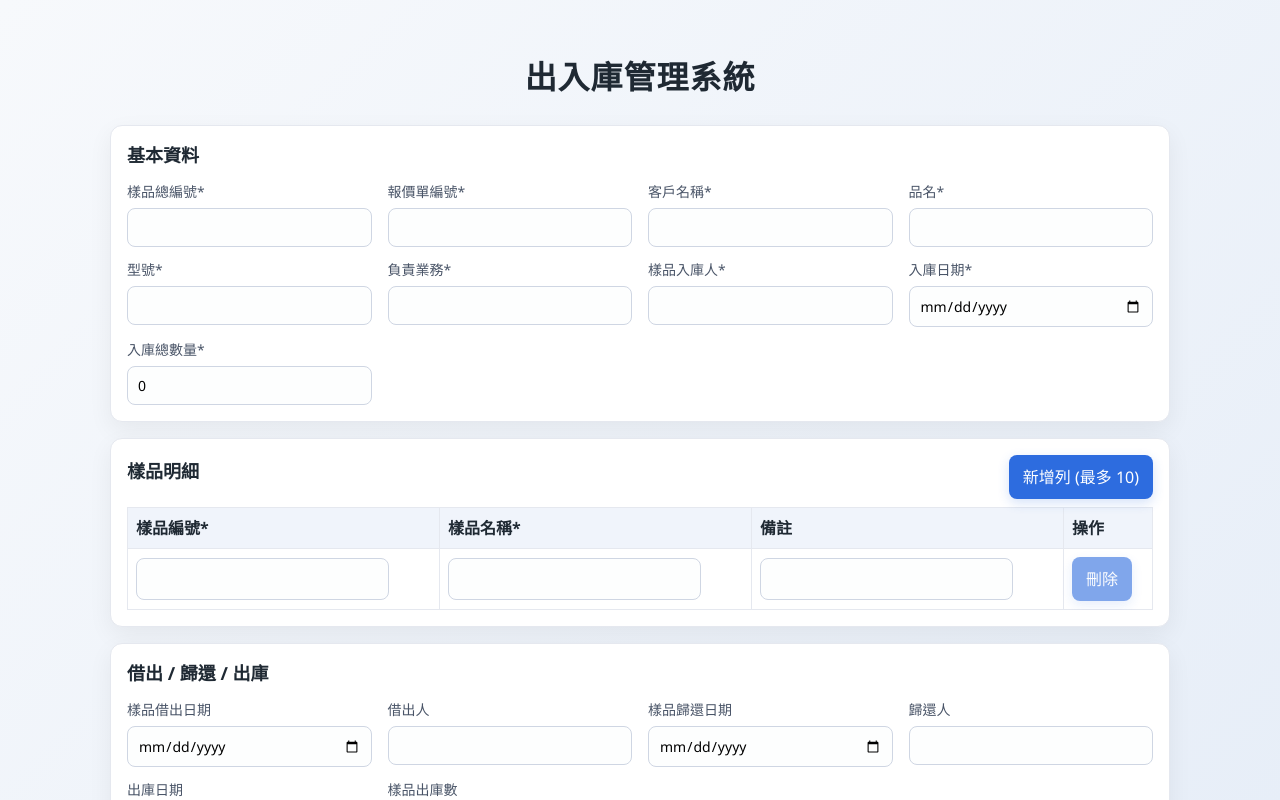
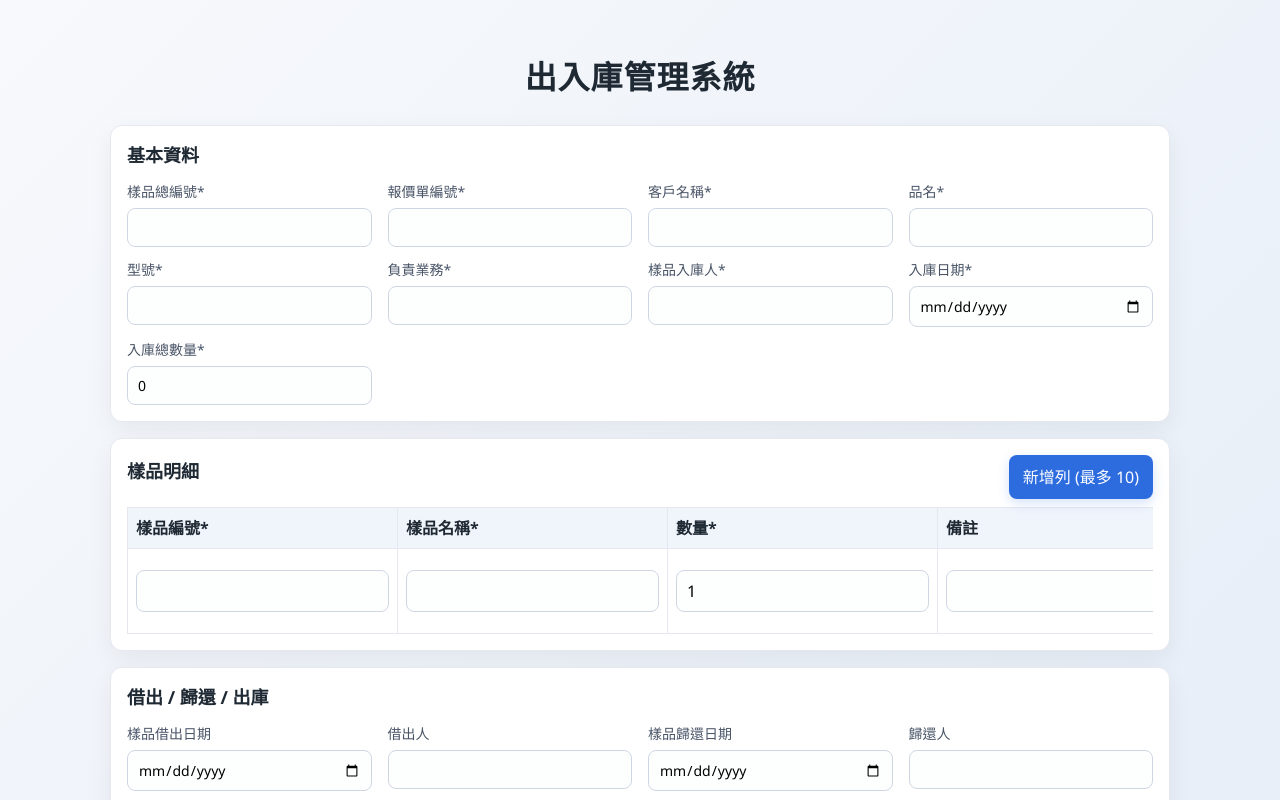
Before and after one commit to garen-whaleforce/inbound-system, a React (Vite) app in the folder frontend/: page / in a window 1280 px wide. Shown: the top 800 px of the page. Built offline with nearby package versions, Linux system fonts and the light colour scheme; no server answers.

Commit message:
feat(frontend): add qty column to sample details

```diff
--- a/frontend/src/components/SampleDetailsTable.tsx
+++ b/frontend/src/components/SampleDetailsTable.tsx
@@ -9,14 +9,20 @@ interface SampleDetailsTableProps {
 const MAX_ROWS = 10;
 
 const SampleDetailsTable: React.FC<SampleDetailsTableProps> = ({ sampleItems, onChange }) => {
-  const handleChange = (index: number, key: keyof SampleItem, value: string) => {
+  const handleChange = (index: number, key: keyof SampleItem, value: string | number) => {
     const next = sampleItems.map((item, i) => (i === index ? { ...item, [key]: value } : item));
     onChange(next);
   };
 
+  const handleQtyChange = (index: number, raw: string) => {
+    const num = Number(raw);
+    const safe = Number.isFinite(num) && num > 0 ? Math.floor(num) : 1;
+    handleChange(index, 'qty', safe);
+  };
+
   const addRow = () => {
     if (sampleItems.length >= MAX_ROWS) return;
-    onChange([...sampleItems, { sampleNo: '', sampleName: '', remark: '' }]);
+    onChange([...sampleItems, { sampleNo: '', sampleName: '', qty: 1, remark: '' }]);
   };
 
   const removeRow = (index: number) => {
@@ -38,6 +44,7 @@ const SampleDetailsTable: React.FC<SampleDetailsTableProps> = ({ sampleItems, on
             <tr>
               <th>樣品編號*</th>
               <th>樣品名稱*</th>
+              <th>數量*</th>
               <th>備註</th>
               <th>操作</th>
             </tr>
@@ -55,6 +62,14 @@ const SampleDetailsTable: React.FC<SampleDetailsTableProps> = ({ sampleItems, on
                   <input
                     value={item.sampleName}
                     onChange={(e) => handleChange(index, 'sampleName', e.target.value)}
+                  />
+                </td>
+                <td>
+                  <input
+                    type="number"
+                    min={1}
+                    value={item.qty ?? 1}
+                    onChange={(e) => handleQtyChange(index, e.target.value)}
                   />
                 </td>
                 <td>
```
